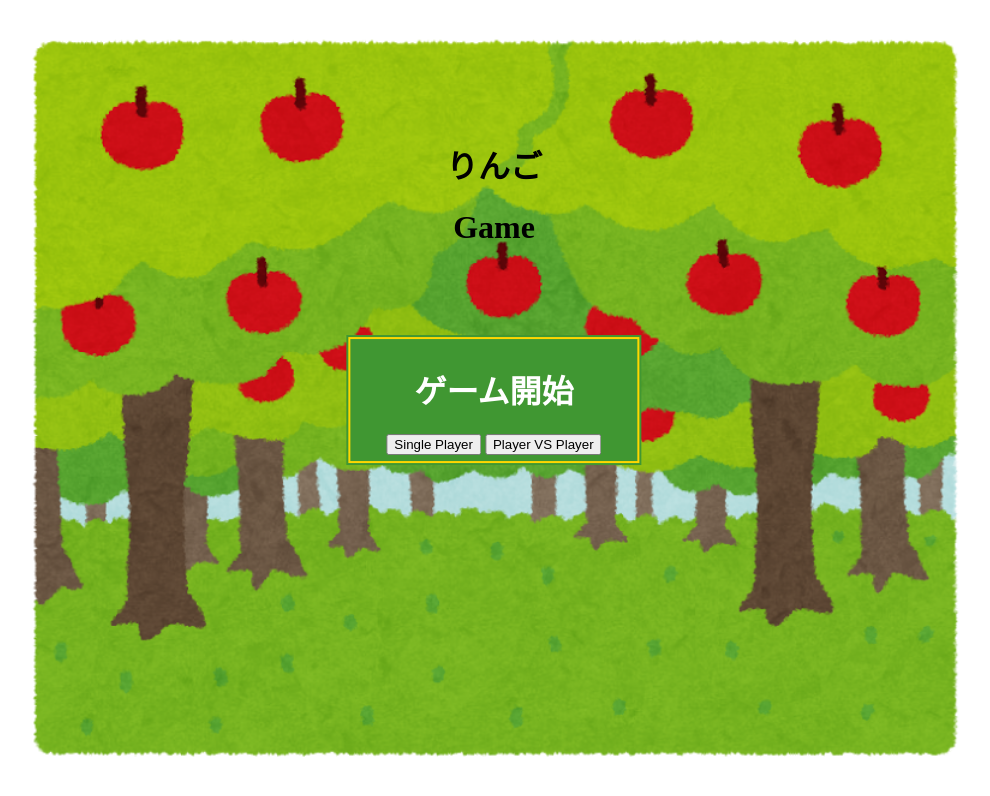
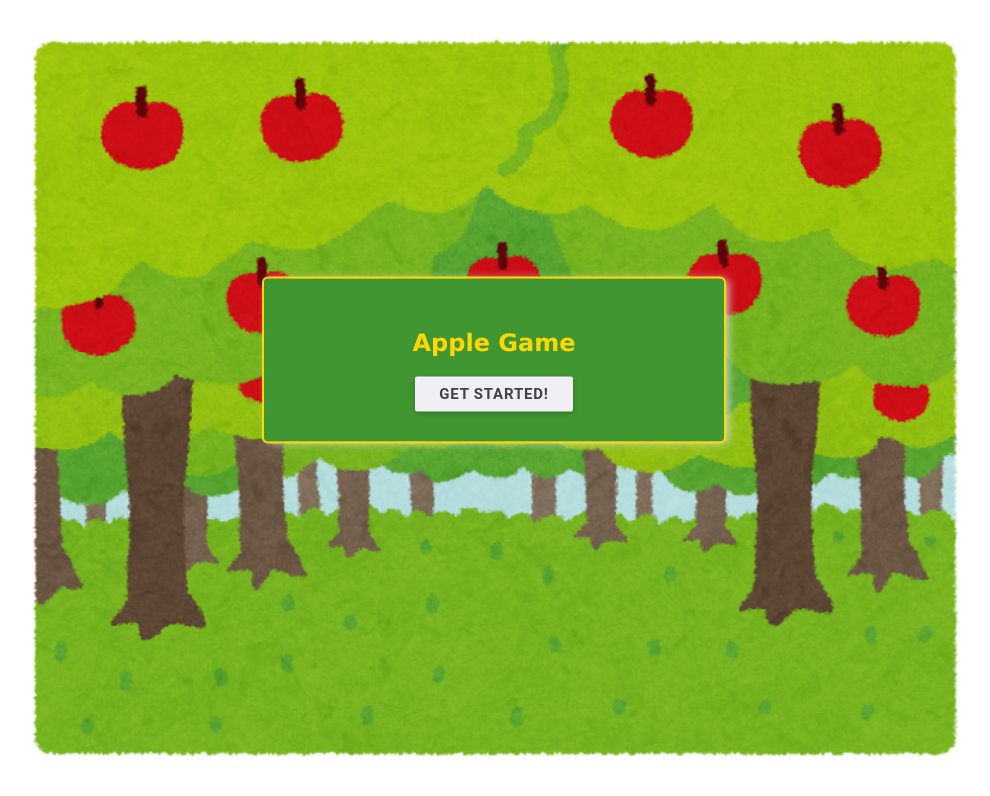
Before and after one commit to sachiyology/Project_1, a plain HTML site: page index.html in a window 1280 px wide. Shown: the whole page, without its empty margins (146-1136 px from the left). Drawn offline with Linux system fonts and the light colour scheme; files whose address does not match are found by name.

Commit message:
updated CSS

```diff
--- a/index.html
+++ b/index.html
@@ -5,18 +5,17 @@
     <meta name="viewport" content="width=device-width">
     <title>Apple Game</title>
     <link href="style.css" rel="stylesheet" type="text/css" />
+    <script src="script.js"></script>
   </head>
   <body>
-    <script src="script.js"></script>
     <div class="background-image"></div>
-    <div class="start">
-   <h1>ゲーム開始</h1>
-   <button class="single">Single Player</button>
-   <button class="vs-player">Player VS Player</button>
- </div>
- <div class="title-main">
-    <h1 data-shadow='Apple'>りんご</h1>
-    <h1 data-shadow='Game'>Game</h1>
-  </div>
+    <section id="Apple-home">
+        <div class="control-panel flex-container">
+        </div>
+    </section>
+    <div class="modal open">
+        <h2>Apple Game</h2>
+        <button class="get-started">Get started!</button>
+    </div>
   </body>
 </html>
--- a/script.js
+++ b/script.js
@@ -1,13 +1,10 @@
-class apple {
-  constructor(numApple, coins, rate) {
-    this.numApple = numApple;
-    this.coins = coins;
-    this.rate = rate;
-  }
-}
+class Player {
+    constructor() {
+        this.coins = 100;
+        this.apple = 0;
+        this.limit = 0;  // 期限
+    }
 
-function randomizer(min, max) {
-  return (Math.floor(Math.random() * (max - min + 1) + min));
-}
+var value = Math.floor( Math.random() * (max + 1 - min) ) + min;
 
-const apple = []
+const player = new Player();
--- a/style.css
+++ b/style.css
@@ -1,4 +1,39 @@
-.background-image {
+body {
+    font-family: "Verdana", sans-serif;
+    background-size: cover;
+}
+.flex-container {
+  padding-top: 30px;
+  display: flex;
+  justify-content: space-between;
+}
+h2 {
+  color: gold;
+}
+.modal {
+    visibility: hidden;
+    width:50vw;
+    max-width: 400px;
+    padding: 30px;
+    position: fixed;
+    top: 45%;
+    transform: translateY(-50%);
+    left:0;
+    right: 0;
+    margin: 0 auto;
+    background-color: rgb(64, 151, 50);
+    border-radius: 4px;
+    box-shadow: 4px 1px 10px 0px #dadada;
+    text-align: center;
+    transition: opacity 250ms cubic-bezier(0.25, 0.46, 0.45, 0.94);
+    opacity: 0;
+    outline: 2px solid gold;
+}
+.modal.open {
+    visibility: visible;
+    opacity: 1;
+}
+.background-image{
   position: fixed;
   top: 0;
   left: 0;
@@ -9,25 +44,39 @@
   background-position:center;                     /* 画像の表示位置を指定 */
   background-size: contain;
 }
-.start {
-  z-index: 4;
-  background-color: rgb(64, 151, 50);
-  padding: 10px 40px;
-  position: fixed;
-  top: 50%;
-  left: 50%;
-  transform: translate(-50%, -50%);
+button, .btn {
   text-transform: uppercase;
-  font-family: 'TsukuARdGothic-Regular';
-  color: white;
+  display: inline-block;
+  position: relative;
+  cursor: pointer;
+  height: 35px;
+  line-height: 35px;
+  padding: 0 1.5rem;
+  color: #424242;
+  font-size: 15px;
+  font-weight: 600;
+  font-family: 'Roboto', sans-serif;
+  letter-spacing: .8px;
   text-align: center;
-  outline: 2px solid gold;
-  outline-offset: -4px;
+  text-decoration: none;
+  vertical-align: middle;
+  white-space: nowrap;
+  outline: none;
+  border: none;
+  -webkit-user-select: none;
+  -moz-user-select: none;
+  -ms-user-select: none;
+  user-select: none;
+  border-radius: 2px;
+  -webkit-transition: all .3s ease-out;
+  transition: all .3s ease-out;
+  box-shadow: 0 2px 5px 0 rgba(0, 0, 0, 0.225);
 }
-.title-main {
-  position: fixed;
-  top: 15%;
-  left: 0;
-  right: 0;
-  text-align: center;
+
+button {
+  background-color: rgb(241 238 246);
 }
+
+.btn {
+  background-color: rgb(251 248 236);
+}
```
